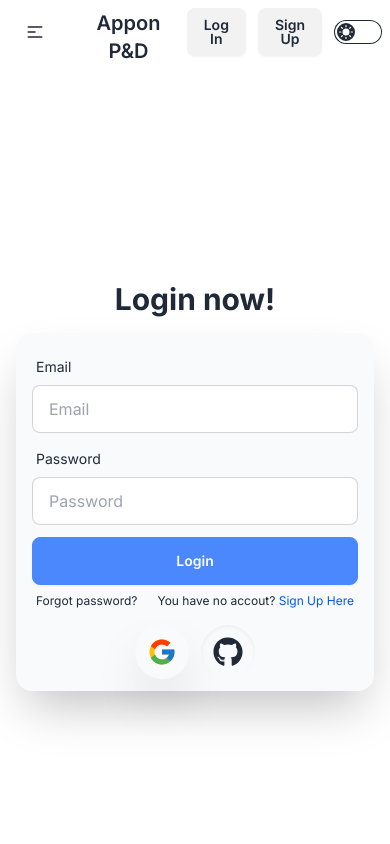
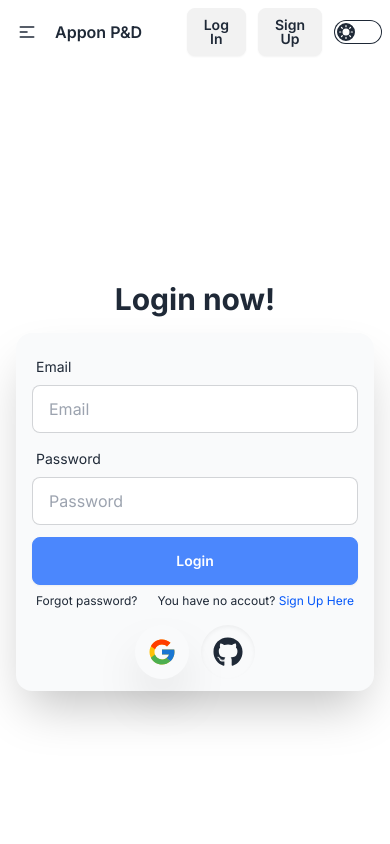
Before and after one commit to apponislam/painting-drawing-client, a React (Vite) app: page /login in a window 390 px wide. Shown: the top 844 px of the page. Built offline with nearby package versions, Linux system fonts and the light colour scheme; no server answers.

Commit message:
Responsive Navbar fixed

```diff
--- a/src/Components/Header/Header.jsx
+++ b/src/Components/Header/Header.jsx
@@ -107,7 +107,7 @@ const Header = () => {
             <div className="navbar">
                 <div className="navbar-start">
                     <div className="dropdown">
-                        <div tabIndex={0} role="button" className="btn btn-ghost lg:hidden">
+                        <div tabIndex={0} role="button" className="btn btn-ghost px-2 lg:hidden">
                             <svg xmlns="http://www.w3.org/2000/svg" className="h-5 w-5" fill="none" viewBox="0 0 24 24" stroke="currentColor">
                                 <path strokeLinecap="round" strokeLinejoin="round" strokeWidth="2" d="M4 6h16M4 12h8m-8 6h16" />
                             </svg>
@@ -117,7 +117,7 @@ const Header = () => {
                         </ul>
                     </div>
                     <Link to="/">
-                        <p className="btn btn-ghost text-xl">Appon P&D</p>
+                        <p className="btn px-2 md:px-4 btn-ghost text-[16px] md:text-xl">Appon P&D</p>
                     </Link>
                 </div>
                 <div className="navbar-center hidden lg:flex">
```
